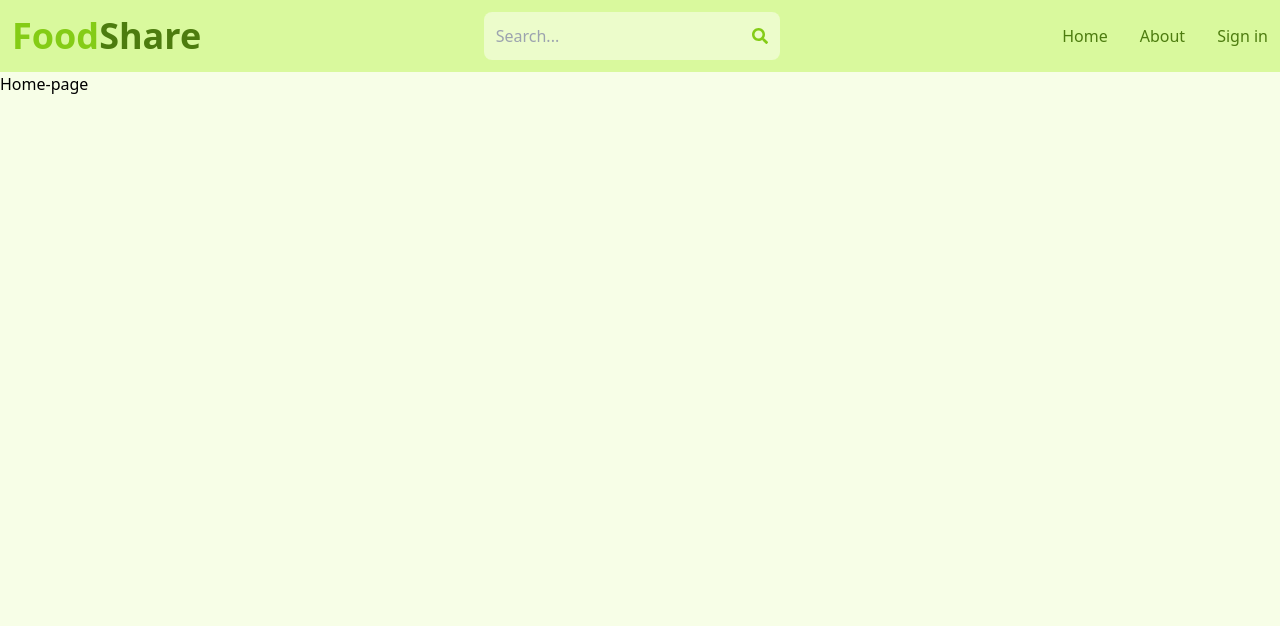
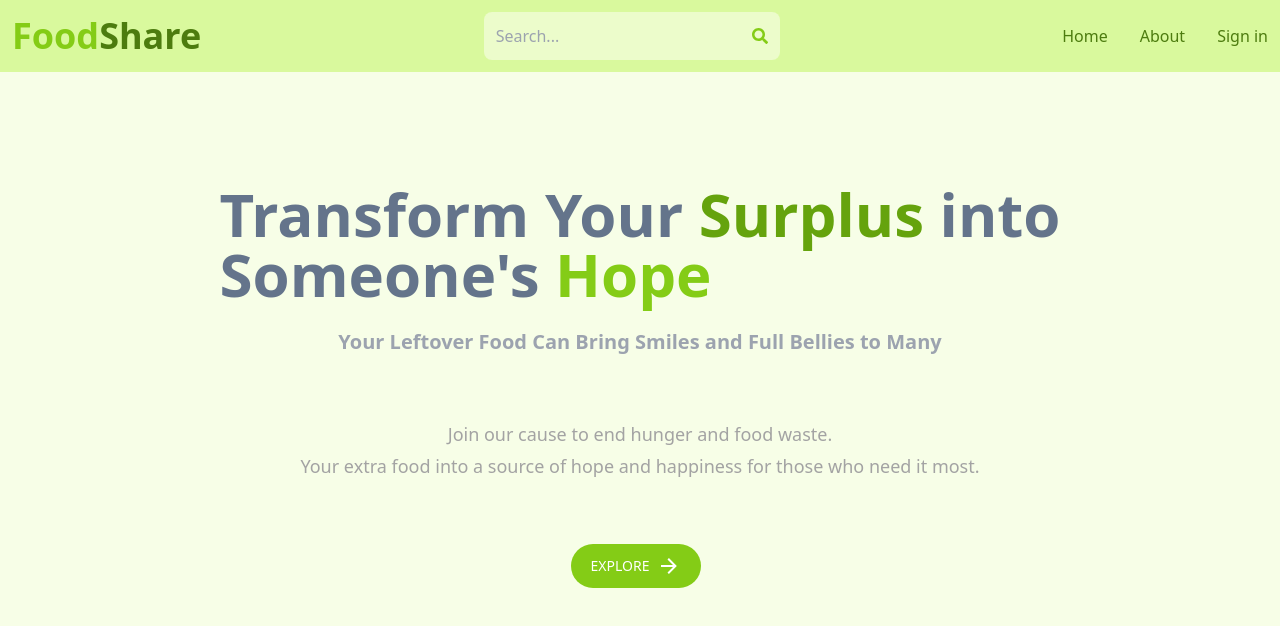
Before and after one commit to CJC0DeS/food-share, a React (Vite) app in the folder client/: page / in a window 1280 px wide. Shown: the top 626 px of the page. Built offline with nearby package versions, Linux system fonts and the light colour scheme; no server answers.

Commit message:
feat: Implement basic UI for Homepage

```diff
--- a/client/src/pages/Home.jsx
+++ b/client/src/pages/Home.jsx
@@ -1,5 +1,36 @@
 import React from "react";
+import { Link } from "react-router-dom";
+import Icon from "@mdi/react";
+import { mdiArrowRight } from "@mdi/js";
 
 export default function Home() {
-  return <div>Home-page</div>;
+  return (
+    <div>
+      <div className="flex flex-col gap-6 p-28 px-3 max-w-6xl mx-auto">
+        <h1 className="text-slate-500 font-bold text-4xl lg:text-6xl mx-auto">
+          Transform Your <span className="text-lime-600"> Surplus </span> into{" "}
+          <br></br>Someone's <span className="text-lime-500">Hope</span>
+        </h1>
+        <div className="text-gray-400 text-lg lg:text-xl mx-auto font-semibold">
+          Your Leftover Food Can Bring Smiles and Full Bellies to Many
+        </div>
+        <span className="text-neutral-400 text-sm lg:text-lg mx-auto max-w-lg lg:max-w-3xl mt-10">
+          Join our cause to end hunger and food waste.
+        </span>
+        <span className="text-neutral-400 text-sm lg:text-lg mx-auto max-w-lg lg:max-w-3xl -mt-5">
+          Your extra food into a source of hope and happiness for those who need
+          it most.
+        </span>
+        <Link to={"/search"} className="text-xs sm:text-sm  mx-auto mt-10">
+          <button
+            type="button"
+            class="flex text-white bg-lime-500 hover:bg-lime-600 focus:outline-none focus:ring-4 focus:ring-green-300 font-medium rounded-full text-sm px-5 py-2.5 text-center me-2 mb-2 dark:bg-lime-500 dark:hover:bg-lime-600 dark:focus:ring-lime-600"
+          >
+            <span className="my-auto">EXPLORE</span>
+            <Icon path={mdiArrowRight} size={1} className="ml-2" />
+          </button>
+        </Link>
+      </div>
+    </div>
+  );
 }
```
